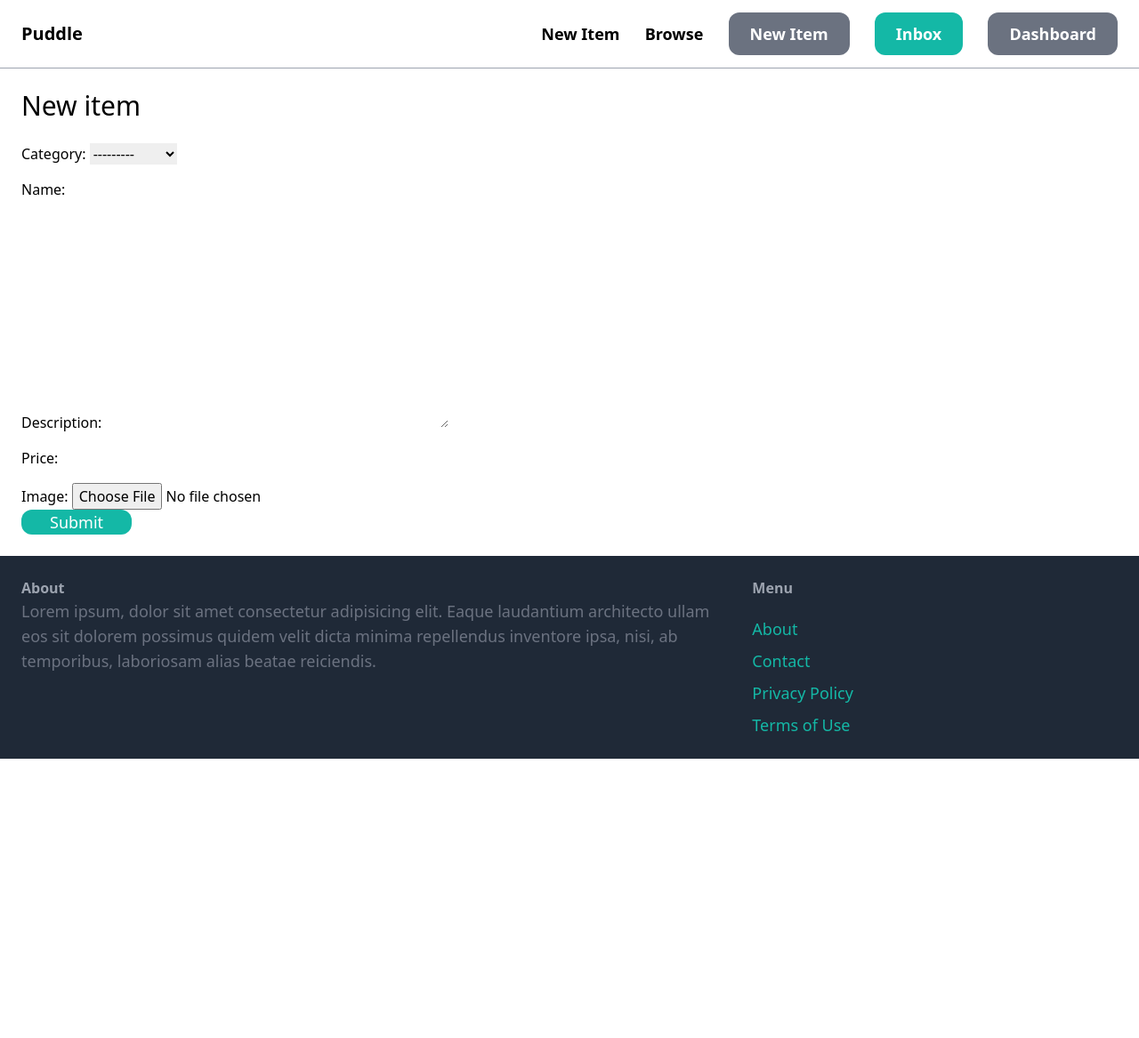
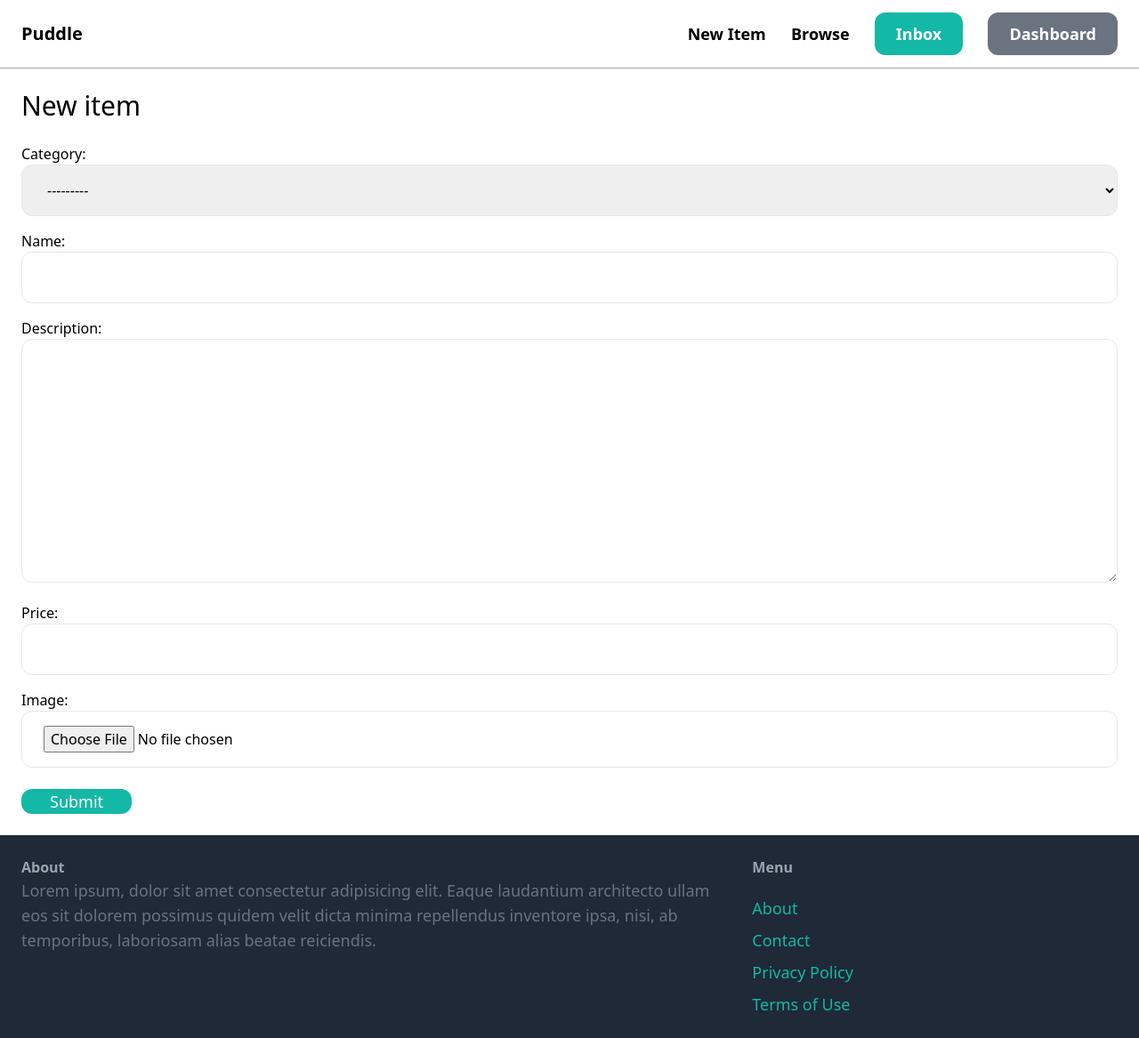
Before and after one commit to Kariuki11/market-place-website, a Django app: page /items/new/ in a window 1280 px wide. Shown: the whole page at 89% size. Before the commit the page ends 853 px from the top, so only its background shows below. Run offline with Django 4.2, Linux system fonts and the light colour scheme; a user stored in the database is signed in; data comes from the database, SQL or seed files in the repository; some libraries are stand-ins or nearby versions.

Commit message:
"Updated base.html template, forms.py, and form.html template with new URL, input classes, and button styling"

```diff
--- a/puddle/core/templates/core/base.html
+++ b/puddle/core/templates/core/base.html
@@ -15,11 +15,10 @@
         <a href="/" class="text-xl font-bold">Puddle</a>
 
             <div class="space-x-6">
-                <a href="#" class="text-lg font-semibold hover:text-gray-500">New Item</a>
+                <a href="{% url 'item:new' %}" class="text-lg font-semibold hover:text-gray-500">New Item</a>
                 <a href="#" class="text-lg font-semibold hover:text-gray-500">Browse</a>
 
                 {% if request.user.is_authenticated %}
-                <a href="{% url 'item:new' %}" class="px-6 py-3 text-lg font-semibold bg-gray-500 text-white rounded-xl hover:bg-gray-700">New Item</a>
                     <a href="#" class="px-6 py-3 text-lg font-semibold bg-teal-500 text-white rounded-xl hover:bg-teal-700">Inbox</a>
                     <a href="#" class="px-6 py-3 text-lg font-semibold bg-gray-500 text-white rounded-xl hover:bg-gray-700">Dashboard</a>
                 {% else %}
--- a/puddle/item/forms.py
+++ b/puddle/item/forms.py
@@ -1,8 +1,28 @@
 from django import forms
 
 from .models import Item
+
+INPUT_CLASSES = 'w-full py-4 px-6 rounded-xl border'
 
 class NewItemForm(forms.ModelForm):
     class Meta:
         model = Item
         fields = ['category', 'name', 'description', 'price', 'image']
+
+        widgets = {
+            'category': forms.Select(attrs={
+                'class': INPUT_CLASSES
+            }),
+            'name': forms.TextInput(attrs={
+                'class': INPUT_CLASSES
+            }),
+            'description': forms.Textarea(attrs={
+                'class': INPUT_CLASSES
+            }),
+            'price': forms.TextInput(attrs={
+                'class': INPUT_CLASSES
+            }),
+            'image': forms.FileInput(attrs={
+                'class': INPUT_CLASSES
+            })
+        }
--- a/puddle/item/templates/item/form.html
+++ b/puddle/item/templates/item/form.html
@@ -22,6 +22,6 @@
         </div>
     {% endif %}
 
-    <button class="py4 px-8 text-lg bg-teal-500 hover:bg-teal-700 rounded-xl text-white">Submit</button>
+    <button class="mt-6 py4 px-8 text-lg bg-teal-500 hover:bg-teal-700 rounded-xl text-white">Submit</button>
 </form>
 {% endblock %}
```
